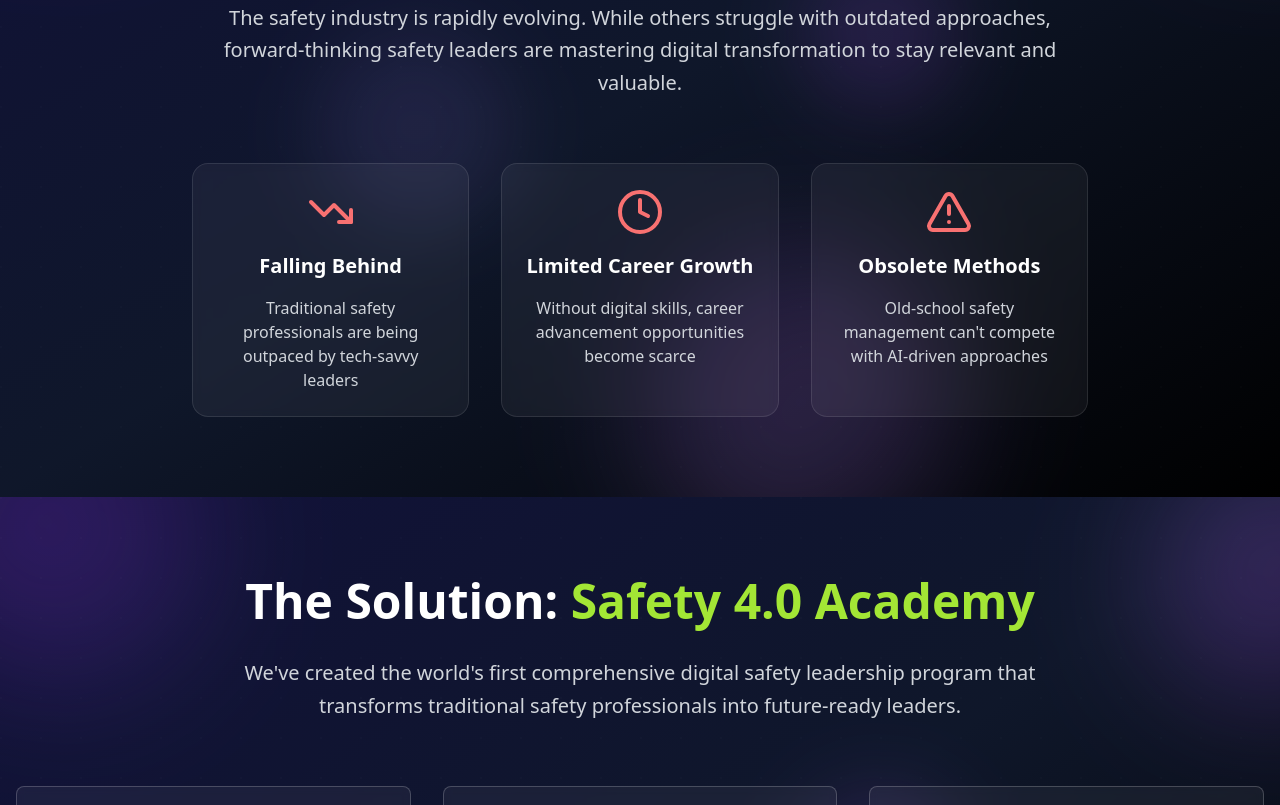
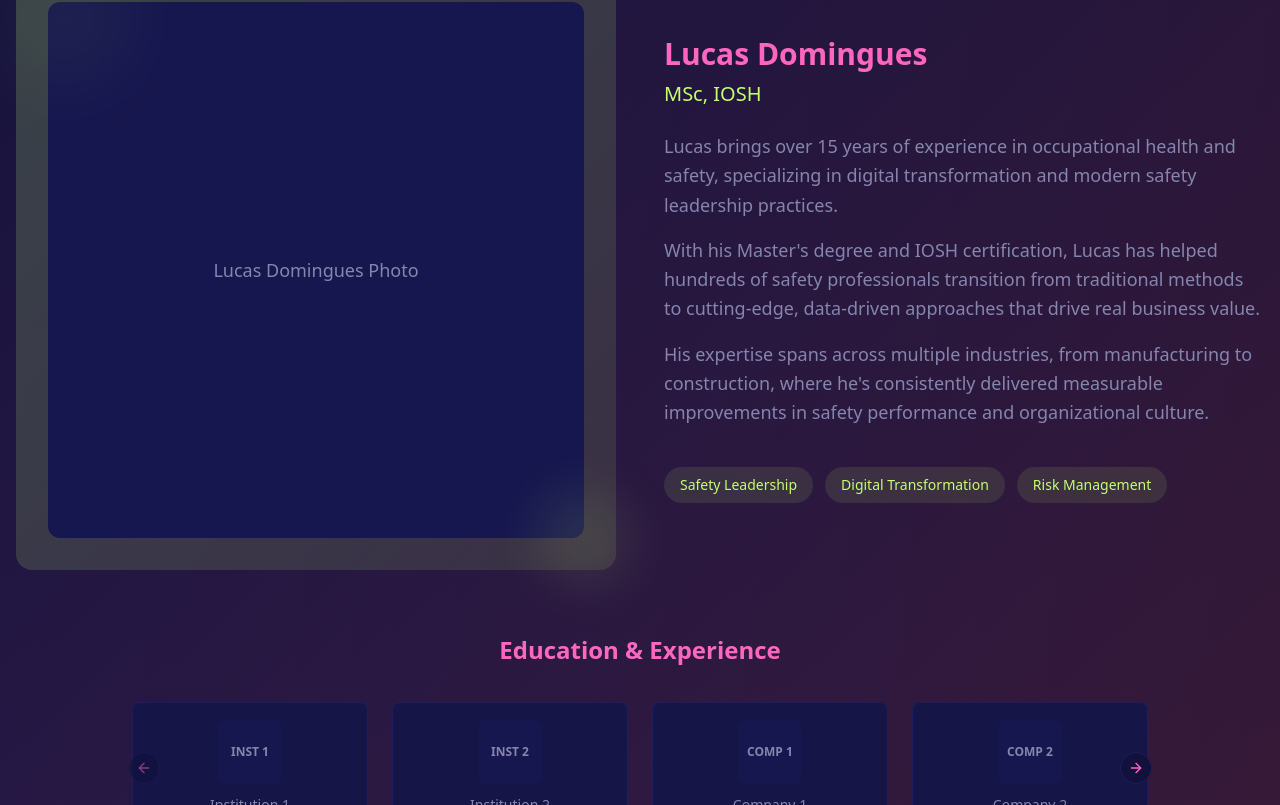
Before and after one commit to lucasdomingues19/safety4-lead-future, a React (Vite) app: page / in a window 1280 px wide. Shown: the part 2815-3620 px from the top of the page. Built offline with nearby package versions, Linux system fonts and the light colour scheme.

Commit message:
Add Meet Your Mentor section

```diff
--- /dev/null
+++ b/src/components/MentorSection.tsx
@@ -0,0 +1,114 @@
+import { Carousel, CarouselContent, CarouselItem, CarouselNext, CarouselPrevious } from "@/components/ui/carousel";
+
+const MentorSection = () => {
+  // Placeholder logos for institutions and companies
+  const logos = [
+    { name: "Institution 1", placeholder: "INST 1" },
+    { name: "Institution 2", placeholder: "INST 2" },
+    { name: "Company 1", placeholder: "COMP 1" },
+    { name: "Company 2", placeholder: "COMP 2" },
+    { name: "Company 3", placeholder: "COMP 3" },
+    { name: "Institution 3", placeholder: "INST 3" },
+  ];
+
+  return (
+    <section className="py-20 bg-gradient-to-br from-background to-secondary/20">
+      <div className="container mx-auto px-4">
+        <div className="text-center mb-16">
+          <h2 className="text-4xl lg:text-5xl font-bold text-foreground mb-4">
+            Meet Your <span className="text-primary">Mentor</span>
+          </h2>
+          <p className="text-xl text-muted-foreground max-w-3xl mx-auto">
+            Learn from an industry expert with years of experience in safety leadership and digital transformation
+          </p>
+        </div>
+
+        <div className="grid lg:grid-cols-2 gap-12 items-center mb-16">
+          {/* Photo */}
+          <div className="relative">
+            <div className="aspect-square rounded-2xl bg-gradient-to-br from-primary/20 to-primary/10 p-8 flex items-center justify-center">
+              <div className="w-full h-full rounded-xl bg-muted flex items-center justify-center">
+                <span className="text-muted-foreground text-lg font-medium">Lucas Domingues Photo</span>
+              </div>
+            </div>
+            <div className="absolute -bottom-4 -right-4 w-24 h-24 bg-primary/10 rounded-full blur-xl"></div>
+            <div className="absolute -top-4 -left-4 w-32 h-32 bg-primary/5 rounded-full blur-2xl"></div>
+          </div>
+
+          {/* Bio */}
+          <div className="space-y-6">
+            <div>
+              <h3 className="text-3xl font-bold text-foreground mb-2">Lucas Domingues</h3>
+              <p className="text-xl text-primary font-medium mb-4">MSc, IOSH</p>
+            </div>
+
+            <div className="space-y-4 text-lg text-muted-foreground leading-relaxed">
+              <p>
+                Lucas brings over 15 years of experience in occupational health and safety,
+                specializing in digital transformation and modern safety leadership practices.
+              </p>
+
+              <p>
+                With his Master's degree and IOSH certification, Lucas has helped hundreds
+                of safety professionals transition from traditional methods to cutting-edge,
+                data-driven approaches that drive real business value.
+              </p>
+
+              <p>
+                His expertise spans across multiple industries, from manufacturing to construction,
+                where he's consistently delivered measurable improvements in safety performance
+                and organizational culture.
+              </p>
+            </div>
+
+            <div className="pt-4">
+              <div className="flex flex-wrap gap-3">
+                <span className="px-4 py-2 bg-primary/10 text-primary rounded-full text-sm font-medium">
+                  Safety Leadership
+                </span>
+                <span className="px-4 py-2 bg-primary/10 text-primary rounded-full text-sm font-medium">
+                  Digital Transformation
+                </span>
+                <span className="px-4 py-2 bg-primary/10 text-primary rounded-full text-sm font-medium">
+                  Risk Management
+                </span>
+              </div>
+            </div>
+          </div>
+        </div>
+
+        {/* Carousel for logos */}
+        <div className="relative">
+          <h4 className="text-2xl font-semibold text-center mb-8 text-foreground">
+            Education & Experience
+          </h4>
+
+          <Carousel className="w-full max-w-5xl mx-auto">
+            <CarouselContent className="-ml-2 md:-ml-4">
+              {logos.map((logo, index) => (
+                <CarouselItem key={index} className="pl-2 md:pl-4 md:basis-1/3 lg:basis-1/4">
+                  <div className="p-1">
+                    <div className="aspect-video bg-card border border-border rounded-lg flex items-center justify-center hover:shadow-md transition-shadow">
+                      <div className="text-center">
+                        <div className="w-16 h-16 bg-muted rounded-lg mx-auto mb-2 flex items-center justify-center">
+                          <span className="text-muted-foreground font-bold text-xs">
+                            {logo.placeholder}
+                          </span>
+                        </div>
+                        <span className="text-sm text-muted-foreground">{logo.name}</span>
+                      </div>
+                    </div>
+                  </div>
+                </CarouselItem>
+              ))}
+            </CarouselContent>
+            <CarouselPrevious className="left-0" />
+            <CarouselNext className="right-0" />
+          </Carousel>
+        </div>
+      </div>
+    </section>
+  );
+};
+
+export default MentorSection;
--- a/src/pages/Index.tsx
+++ b/src/pages/Index.tsx
@@ -1,6 +1,7 @@
 import { HeroSection } from "@/components/HeroSection";
 import { PricingSection } from "@/components/PricingSection";
 import { ProblemSection } from "@/components/ProblemSection";
+import MentorSection from "@/components/MentorSection";
 import { SolutionSection } from "@/components/SolutionSection";
 import { SocialProofSection } from "@/components/SocialProofSection";
 import { ProgramSection } from "@/components/ProgramSection";
@@ -12,6 +13,7 @@ const Index = () => {
   return (
     <div className="min-h-screen">
       <HeroSection />
+      <MentorSection />
       <ProblemSection />
       <SolutionSection />
       <PricingSection />
```
Also changed, not shown: 1 other file (tests, documents, lock files or other folders).
